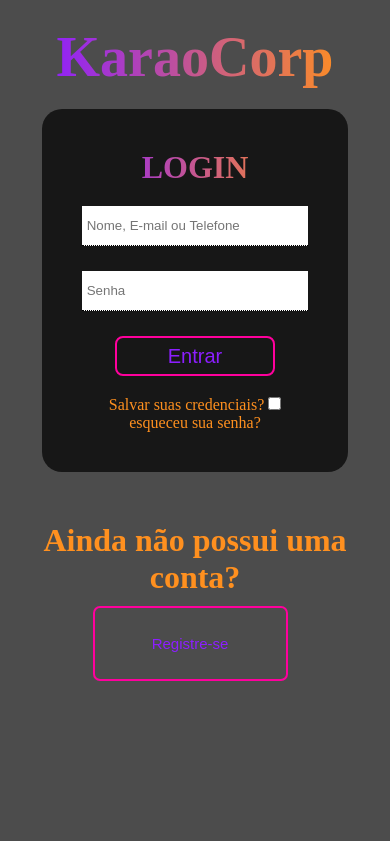
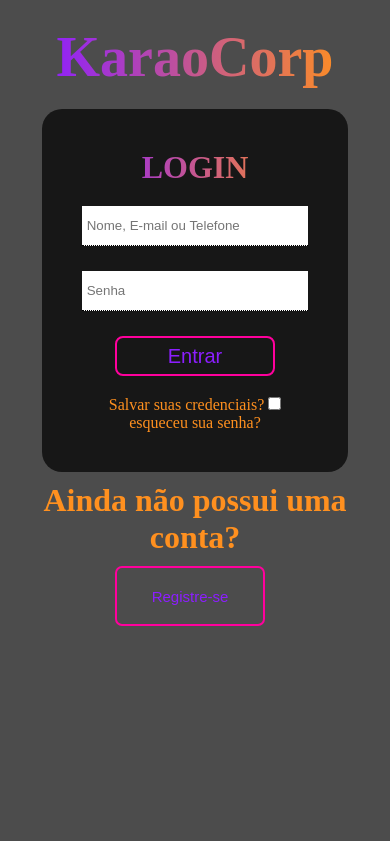
Before and after one commit to sgmaiate/KaraoCorp, a plain HTML site: page index.html in a window 390 px wide. Shown: the top 841 px of the page. Drawn offline with Linux system fonts and the light colour scheme.

Commit message:
fixed the register button

```diff
--- a/assets/javascript/form.js
+++ b/assets/javascript/form.js
@@ -51,6 +51,5 @@ function closeWindow() {
 function openWindow() {
   registerPage.style.visibility = "visible";
 }
-registerPage.addEventListener("click", closeWindow);
 submitButton[0].addEventListener("click", createAccount);
 console.log(registerPage);
--- a/assets/style/index.css
+++ b/assets/style/index.css
@@ -262,7 +262,7 @@ main {
     width: 100%;
   }
   .signup {
-    margin-top: 50px;
+    margin-top: 10px;
   }
   .credentials input {
     width: 17em;
@@ -310,4 +310,8 @@ main {
   .close-page {
     margin-left: 220px;
   }
+  .signup-button {
+    height: 4em;
+    width: 10em;
+  }
 }
```
